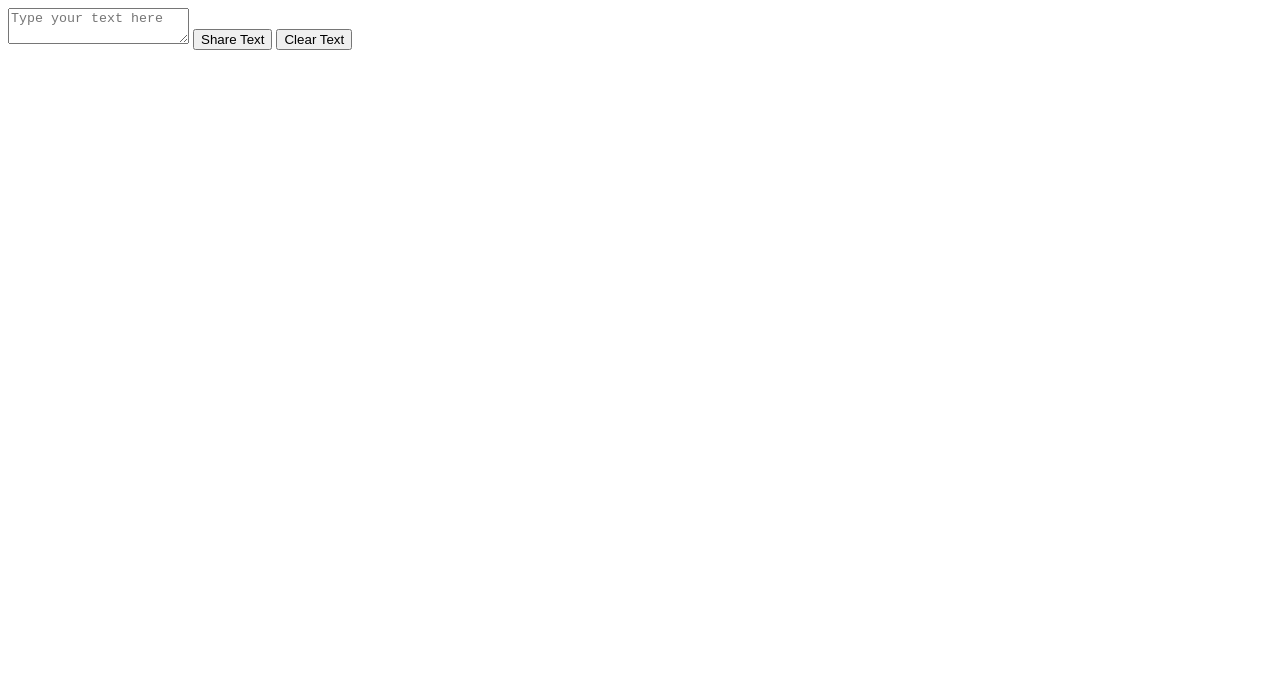
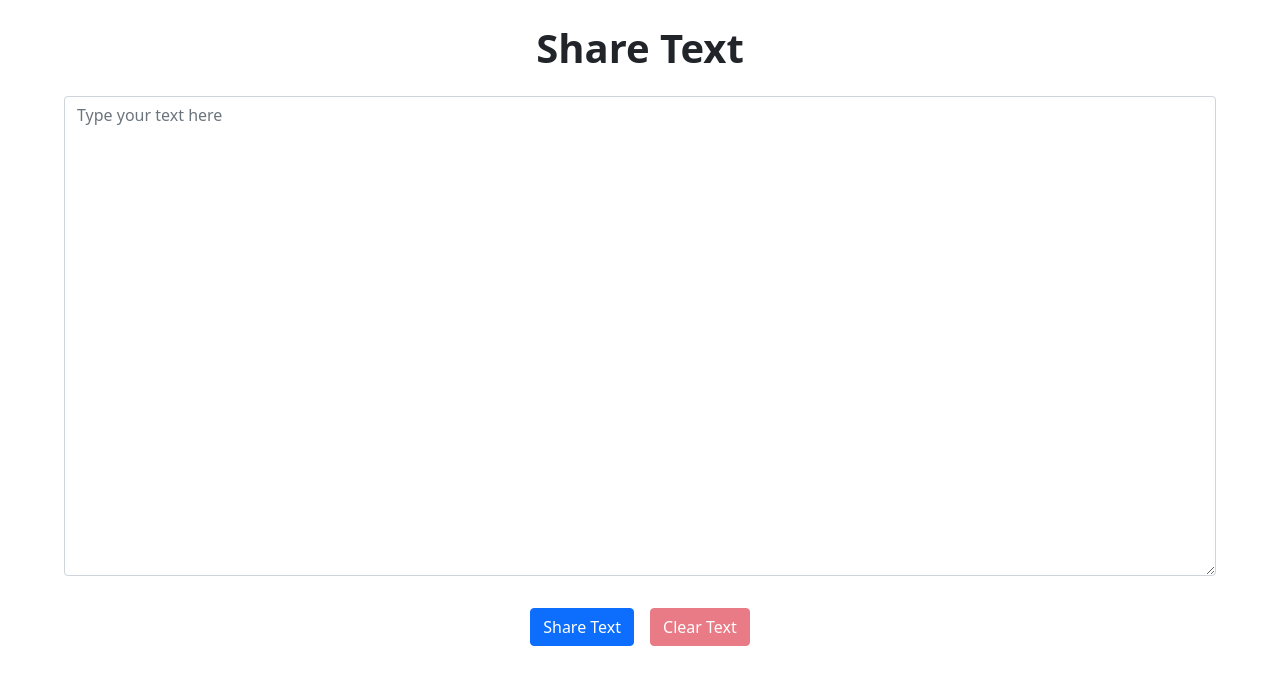
Before and after one commit to mustan-ali/ShareText, a website: page public/index.html in a window 1280 px wide. Drawn offline with nearby package versions, Linux system fonts and the light colour scheme; no server answers.

Commit message:
add Bootstrap styling & improve Clear Text functionality

```diff
--- a/public/index.html
+++ b/public/index.html
@@ -5,19 +5,29 @@
     <meta charset="UTF-8">
     <meta name="viewport" content="width=device-width, initial-scale=1.0">
     <title>Share Text</title>
+    <link href="https://cdn.jsdelivr.net/npm/bootstrap@5.0.2/dist/css/bootstrap.min.css" rel="stylesheet"
+        integrity="sha384-EVSTQN3/azprG1Anm3QDgpJLIm9Nao0Yz1ztcQTwFspd3yD65VohhpuuCOmLASjC" crossorigin="anonymous">
 </head>
 
 <body>
-    <textarea id="textInput" placeholder="Type your text here"></textarea>
-    <button onclick="shareText()">Share Text</button>
-    <button onclick="clearText()">Clear Text</button>
+    <h1 class="text-center m-4 fw-bolder">Share Text</h1>
+    <div class="d-flex justify-content-center align-items-center m-4">
+        <textarea id="textInput" placeholder="Type your text here" class="form-control"
+            style="min-height: 60vh; width: 90vw"></textarea>
+        <br>
+    </div>
+    <div class="d-flex justify-content-center align-items-center">
+        <button onclick="shareText()" class="btn btn-primary m-2">Share Text</button>
+        <button onclick="clearText()" class="btn btn-danger m-2" id="clearButton" disabled>Clear Text</button>
+    </div>
 
     <script src="/socket.io/socket.io.js"></script>
     <script>
         const socket = io();
+        const textInput = document.getElementById('textInput');
+        const clearButton = document.getElementById('clearButton');
 
         function shareText() {
-            const textInput = document.getElementById('textInput');
             const newText = textInput.value;
             socket.emit('updateText', newText);
         }
@@ -26,8 +36,11 @@
             socket.emit('clearText');
         }
 
+        textInput.addEventListener('input', function () {
+            clearButton.disabled = textInput.value.trim() === '';
+        });
+
         socket.on('updateText', (text) => {
-            const textInput = document.getElementById('textInput');
             textInput.value = text;
         });
     </script>
```
